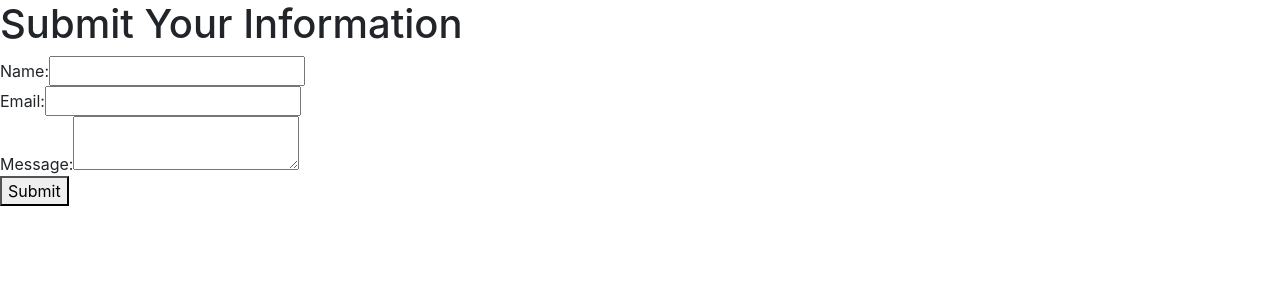
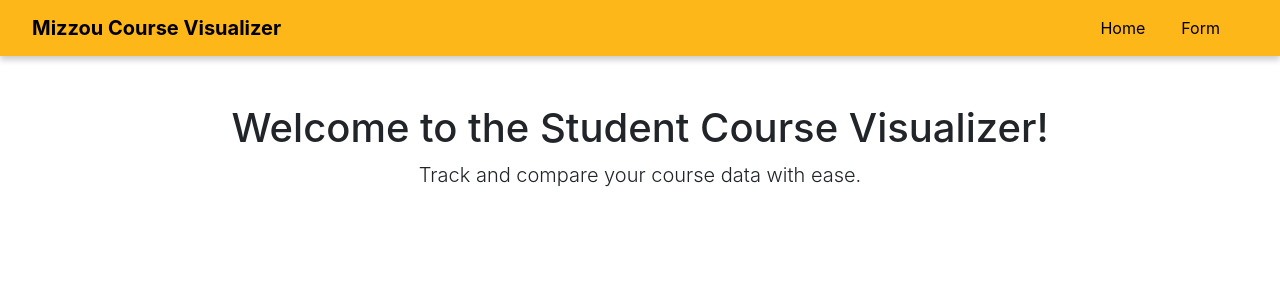
Before and after one commit to Jeh333/Jeh333.github.io, a React (Create React App) app in the folder client/: page / in a window 1280 px wide. Shown: the top 300 px of the page. Built offline with nearby package versions, Linux system fonts and the light colour scheme.

Commit message:
Update App.js
Moved page elements and functionality to separate files. App.js is now a home for routing between pages.

```diff
--- a/client/src/App.js
+++ b/client/src/App.js
@@ -1,72 +1,17 @@
-//Command to start: <npm start>
-import React, { useState } from "react";
-import axios from "axios";
+import { BrowserRouter as Router, Route, Routes } from "react-router-dom";
+import HomePage from "./pages/HomePage";
+import FormPage from "./pages/FormPage";
+import AppNavbar from "./components/Navbar";
 
 function App() {
-  const [formData, setFormData] = useState({
-    name: "",
-    email: "",
-    message: "",
-  });
-
-  const handleChange = (e) => {
-    const { name, value } = e.target;
-    setFormData({
-      ...formData,
-      [name]: value,
-    });
-  };
-
-  const handleSubmit = async (e) => {
-    e.preventDefault();
-    try {
-      const response = await axios.post(
-        "http://localhost:5000/submit",
-        formData
-      );
-      alert(response.data.message);
-      setFormData({ name: "", email: "", message: "" }); // Clear form
-    } catch (error) {
-      console.error("Error submitting form:", error);
-    }
-  };
-
   return (
-    <div className="App">
-      <h1>Submit Your Information</h1>
-      <form onSubmit={handleSubmit}>
-        <div>
-          <label>Name:</label>
-          <input
-            type="text"
-            name="name"
-            value={formData.name}
-            onChange={handleChange}
-            required
-          />
-        </div>
-        <div>
-          <label>Email:</label>
-          <input
-            type="email"
-            name="email"
-            value={formData.email}
-            onChange={handleChange}
-            required
-          />
-        </div>
-        <div>
-          <label>Message:</label>
-          <textarea
-            name="message"
-            value={formData.message}
-            onChange={handleChange}
-            required
-          />
-        </div>
-        <button type="submit">Submit</button>
-      </form>
-    </div>
+    <Router>
+      <AppNavbar />
+      <Routes>
+        <Route path="/" element={<HomePage />} />  {/* Home now shows HomePage instead of form */}
+        <Route path="/form" element={<FormPage />} />  {/* Form is now linked to /form */}
+      </Routes>
+    </Router>
   );
 }
 
```
